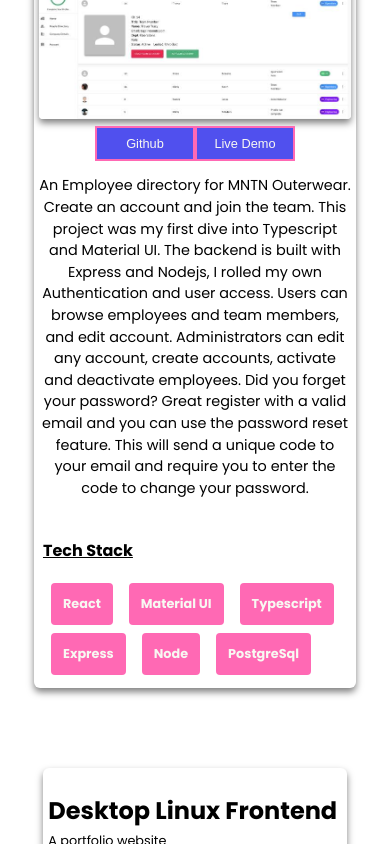
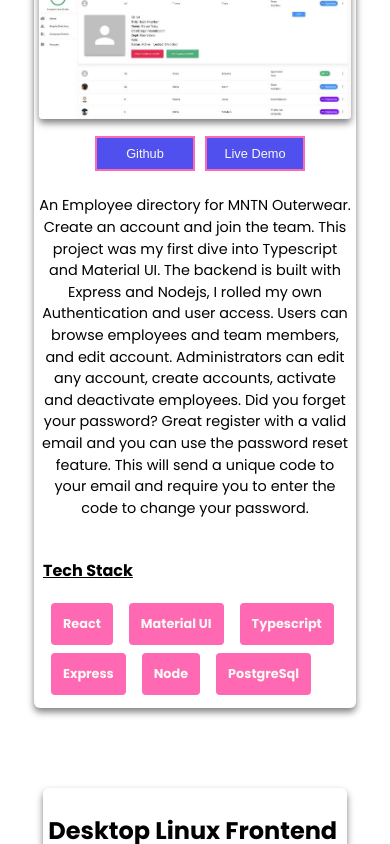
Before and after one commit to Wesley-Ryan/WesleyPortfolio, a React (Create React App) app: page / in a window 390 px wide. Shown: the part 1180-2024 px from the top of the page. Built offline with nearby package versions, Linux system fonts and the light colour scheme.

Commit message:
mobile button theme

```diff
--- a/src/components/Card.js
+++ b/src/components/Card.js
@@ -27,6 +27,7 @@
               background: `${activeTheme.background}`,
               color: `${activeTheme.font}`,
               border: `2px solid ${activeTheme.highlight}`,
+              margin: `10px`,
             }}
           >
             Github
--- a/src/pages/Contact.js
+++ b/src/pages/Contact.js
@@ -33,6 +33,7 @@
         </div>
         <div>
           <button
+            id="mobile-btn"
             type="submit"
             style={{
               background: `${activeTheme.button}`,
@@ -42,6 +43,7 @@
             Submit
           </button>
           <button
+            id="mobile-btn"
             style={{
               background: `#cf142b`,
               color: `white`,
--- a/src/pages/Footer.js
+++ b/src/pages/Footer.js
@@ -20,6 +20,7 @@
         Have a project in mind, spot my resume online or just want to say hi?
       </p>
       <button
+        id="mobile-btn"
         style={{
           backgroundColor: `${activeTheme.button}`,
           color: `${activeTheme.font}`,
```
